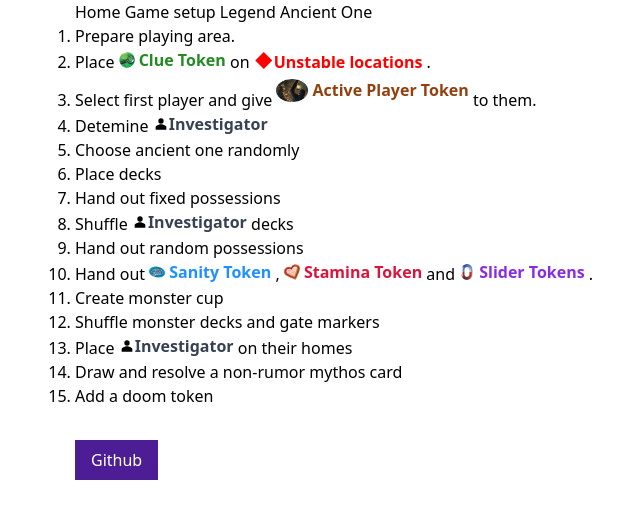
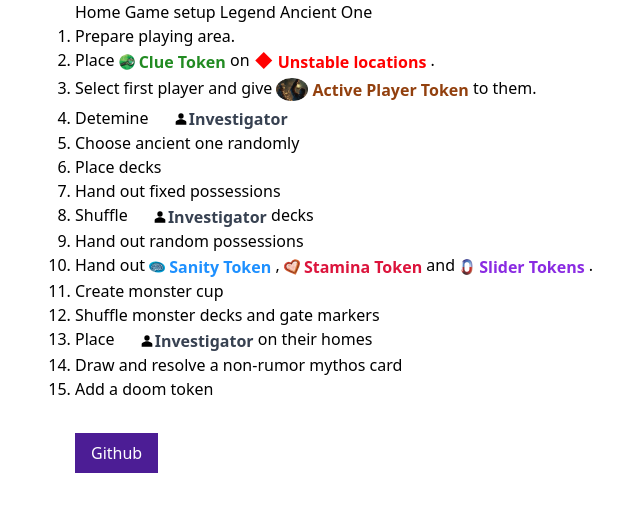
Before and after one commit to autioch/arkham-horror-cheatsheet, an Astro site: page /setup in a window 1280 px wide. Shown: the whole page, without its empty margins (245-885 px from the left). Built offline with nearby package versions, Linux system fonts and the light colour scheme; Astro itself is replaced by a stand-in of ours.

Commit message:
Layout fix

```diff
--- a/src/components/active-player/active-player.astro
+++ b/src/components/active-player/active-player.astro
@@ -4,4 +4,4 @@
 type Props = {};
 ---
 
-<span class="active-player">Active Player Token</span>
+<span class="active-player with-icon">Active Player Token</span>
--- a/src/components/active-player/active-player.scss
+++ b/src/components/active-player/active-player.scss
@@ -1,17 +1,9 @@
 .active-player {
     @apply text-amber-800;
-    display: inline-flex;
-    align-items: center;
-    font-weight: 700;
 
     &::before {
         background-image: url('./active-player.png');
-        content: '';
         width: 2em;
         height: 2em;
-        margin-right: .25em;
-        background-size: contain;
-        background-position: center center;
-        background-repeat: no-repeat;
     }
 }
--- a/src/components/card/card.astro
+++ b/src/components/card/card.astro
@@ -16,4 +16,4 @@
 const { type } = Astro.props;
 ---
 
-<span class:list={`card-${type}`}>{labels[type]} Card</span>
+<span class:list={`card-${type}`} class="with-icon">{labels[type]} Card</span>
--- a/src/components/investigator.astro
+++ b/src/components/investigator.astro
@@ -2,7 +2,7 @@
 // import "./investigator.scss";
 ---
 
-<span class="inline-flex items-center font-bold text-gray-700">
+<span class="inline-flex items-center font-bold text-gray-700 with-icon">
   <svg
     viewBox="0 0 96 96"
     xmlns="http://www.w3.org/2000/svg"
--- a/src/components/location-unstable.astro
+++ b/src/components/location-unstable.astro
@@ -2,4 +2,4 @@
 import "./location-unstable.scss";
 ---
 
-<span class="location-unstable">Unstable locations</span>
+<span class="location-unstable with-icon">Unstable locations</span>
--- a/src/components/location-unstable.scss
+++ b/src/components/location-unstable.scss
@@ -1,7 +1,4 @@
 .location-unstable {
-    display: inline-flex;
-    align-items: center;
-    font-weight: 700;
     margin-left: .5em;
     color: red;
 
--- a/src/components/token/token.astro
+++ b/src/components/token/token.astro
@@ -16,4 +16,4 @@
 const { type, multi } = Astro.props;
 ---
 
-<span class:list={`token-${type}`}>{labels[type]} Token{multi ? "s" : ""}</span>
+<span class:list={`token-${type}`} class="with-icon">{labels[type]} Token{multi ? "s" : ""}</span>
--- a/src/components/token/token.scss
+++ b/src/components/token/token.scss
@@ -1,15 +1,8 @@
 [class^=token-] {
-    display: inline-flex;
-    align-items: center;
-    font-weight: 700;
 
     &::before {
-        content: '';
         width: 1em;
         height: 1em;
-        margin-right: .25em;
-        background-size: contain;
-        background-position: center center;
     }
 }
 
--- a/src/styles/global.scss
+++ b/src/styles/global.scss
@@ -0,0 +1,16 @@
+.with-icon {
+    display: inline-flex;
+    vertical-align: middle;
+    align-items: center;
+    font-weight: 700;
+
+    &::before {
+        content: '';
+        width: 1em;
+        height: 1em;
+        margin-right: .25em;
+        background-size: contain;
+        background-position: center center;
+        background-repeat: no-repeat;
+    }
+}
```
Also changed, not shown: src/components/card/card.scss (+0 -7 lines).
